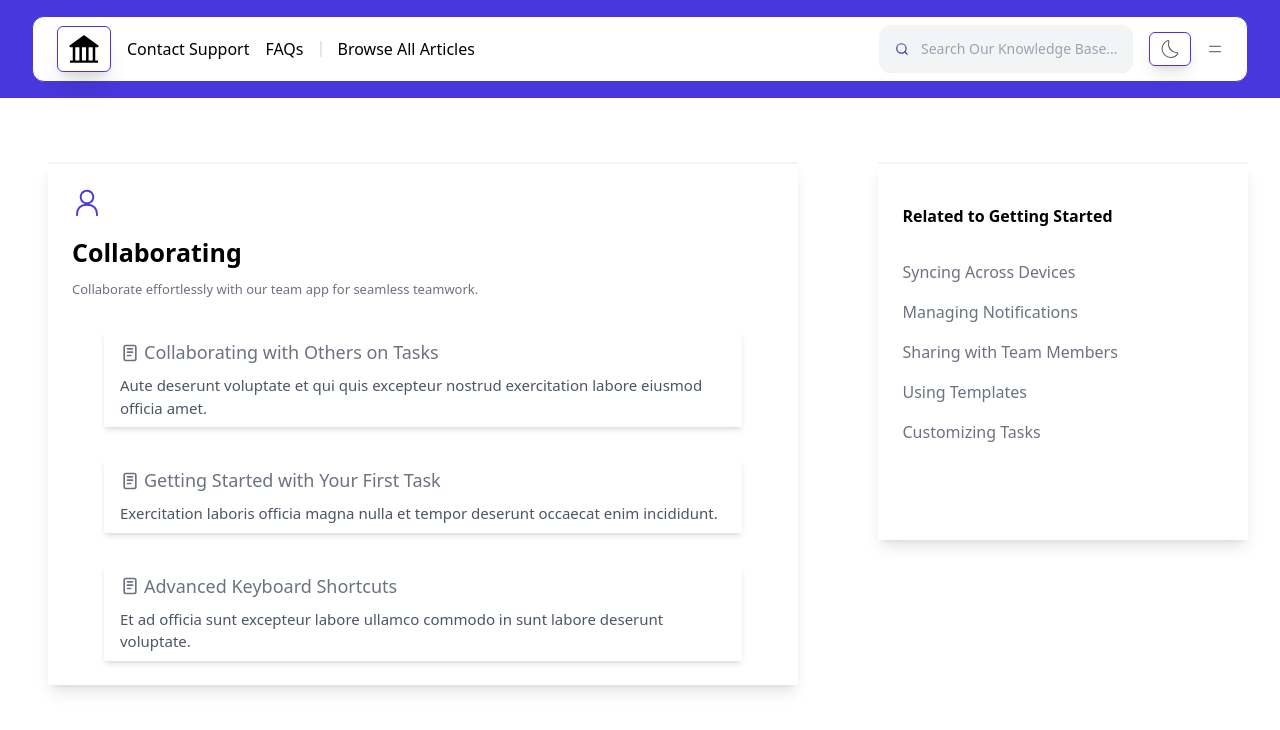
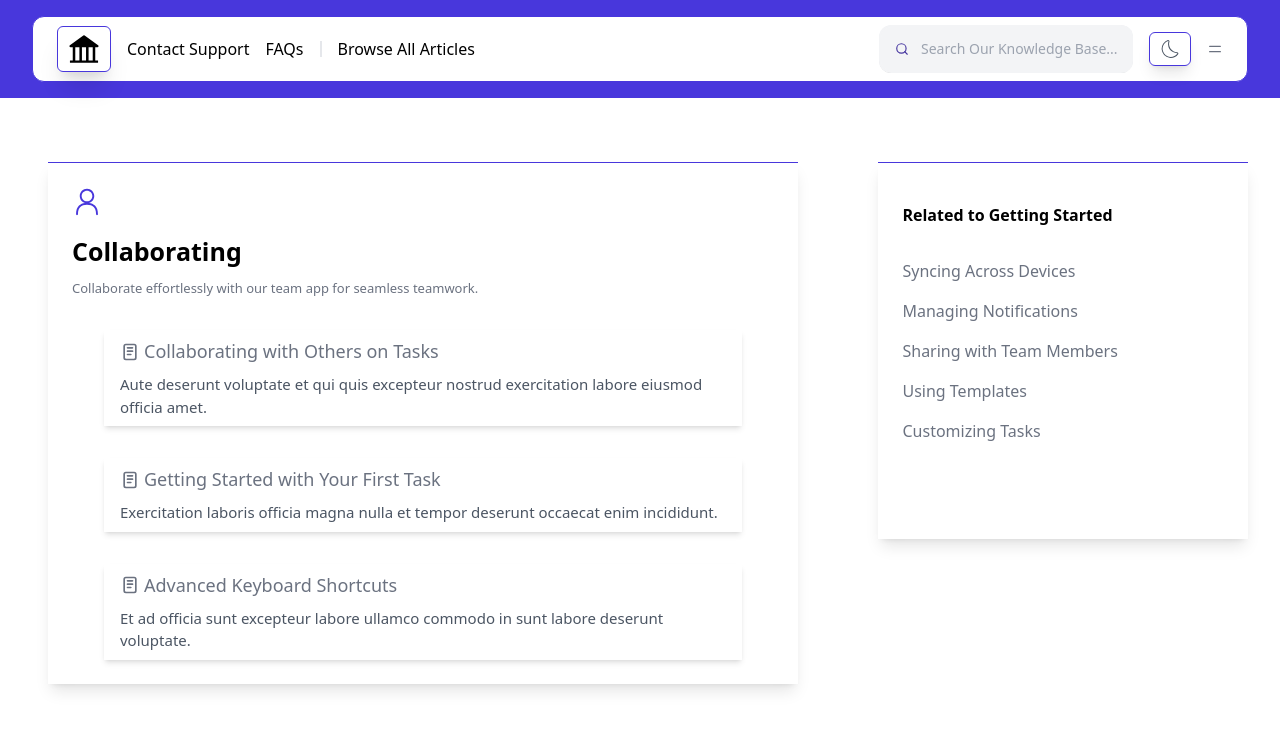
Before and after one commit to Arinze-Obieze/docify, a Next.js app: page /collaborating in a window 1280 px wide. Shown: the top 730 px of the page. Built offline with nearby package versions, Linux system fonts and the light colour scheme.

Commit message:
did dark varient and toggle

```diff
--- a/pages/collaborating.js
+++ b/pages/collaborating.js
@@ -32,7 +32,7 @@ function Collaboration() {
       <Header />
       <div className="bg pt-4 md:flex ">
         {/* Main Content */}
-        <div className="flex flex-col mt-12 bg-primaryBg shadow-lg border-t-2 border-gray-100 mx-4 md:mx-12 p-6 mb-12">
+        <div className="flex flex-col mt-12 bg-primaryBg shadow-lg border-t-[1px] border-border mx-4 md:mx-12 p-6 mb-12">
           <RxPerson className="text-3xl text-[#4837dc] dark:text-white" />
           <div className="mt-4 space-y-2">
             <h2 className="font-[700] text-[25px]">Collaborating</h2>
@@ -48,7 +48,7 @@ function Collaboration() {
         </div>
 
         {/* Sidebar */}
-        <div className=" bg-primaryBg shadow-lg border-t-2 pb-24 border-gray-100 py-6 px-6 sticky mt-12 mx-8 w-[400px] h-fit">
+        <div className=" bg-primaryBg shadow-lg border-t-[1px] pb-24 border-border py-6 px-6 sticky mt-12 mx-8 md:w-[400px] h-fit">
           <h2 className="text-[16px] mt-4 font-[700]">Related to Getting Started</h2>
           <div className="mt-8 space-y-4">
             {relatedTopics.map((topic, index) => (
```
